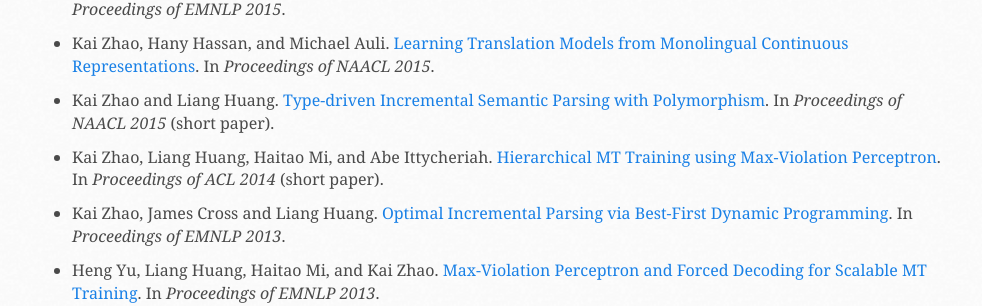
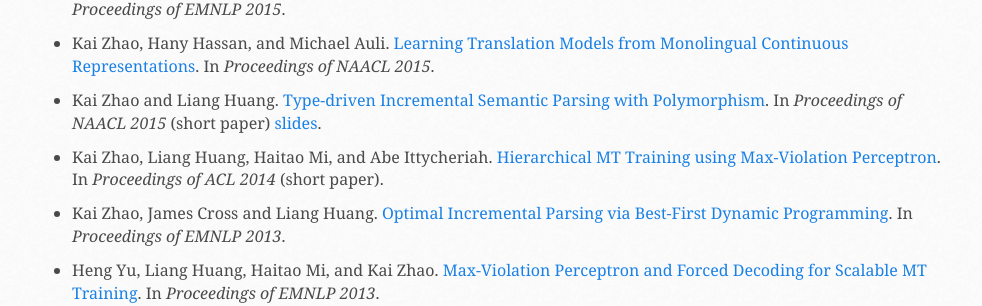
Before and after one commit to kaayy/kaayy.github.io, a Jekyll site: the page built from index.md, in a window 1280 px wide. Shown: the part 826-1132 px from the top of the page, without its empty margins (148-1130 px from the left). Built offline with Jekyll 4.4.1, drawn with Linux system fonts in a browser that asks for light colours.

Commit message:
semantic parsing slides

```diff
--- a/index.md
+++ b/index.md
@@ -24,7 +24,7 @@
 
 * Kai Zhao, Hany Hassan, and Michael Auli. [Learning Translation Models from Monolingual Continuous Representations](http://www.aclweb.org/anthology/N/N15/N15-1176.pdf). In _Proceedings of NAACL 2015_.
 
-* Kai Zhao and Liang Huang. [Type-driven Incremental Semantic Parsing with Polymorphism](http://www.aclweb.org/anthology/N/N15/N15-1162.pdf). In _Proceedings of NAACL 2015_ (short paper).
+* Kai Zhao and Liang Huang. [Type-driven Incremental Semantic Parsing with Polymorphism](http://www.aclweb.org/anthology/N/N15/N15-1162.pdf). In _Proceedings of NAACL 2015_ (short paper) [slides](files/type-driven-semantic-parsing.pdf).
 
 * Kai Zhao, Liang Huang, Haitao Mi, and Abe Ittycheriah. [Hierarchical MT Training using Max-Violation Perceptron](http://www.aclweb.org/anthology/P/P14/P14-2127.pdf). In _Proceedings of ACL 2014_ (short paper).
 
```
Also changed, not shown: 1 other file.
